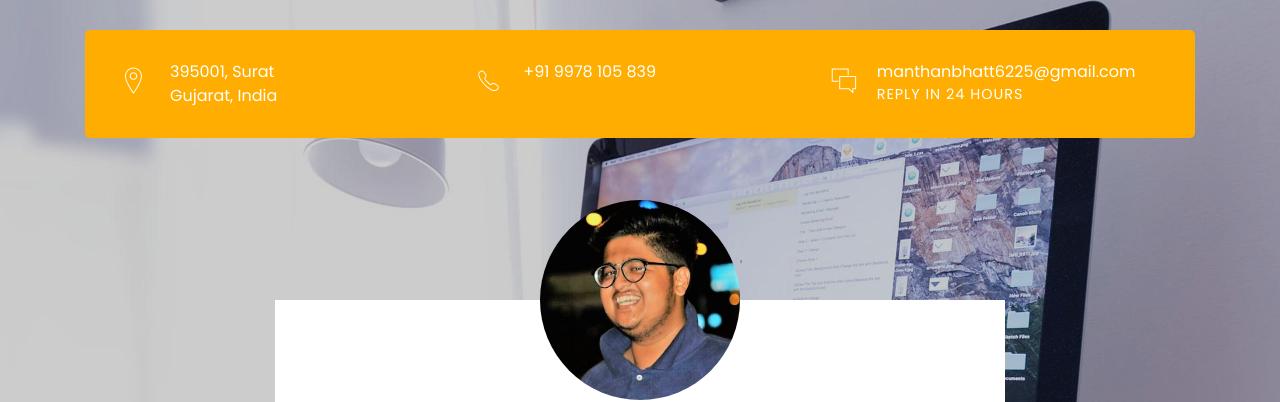
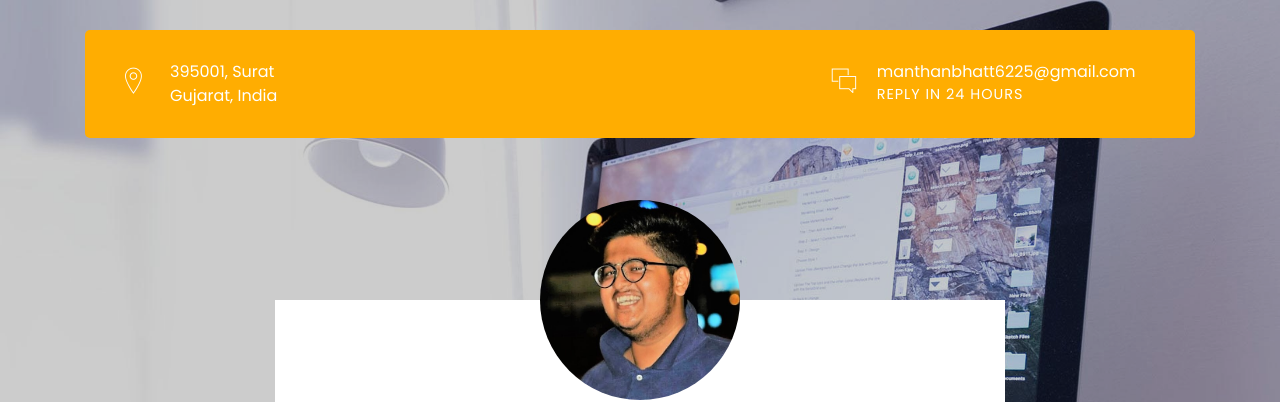
Before and after one commit to ManthanBhatt/manthanbhatt.github.io, a website: page resume.html in a window 1280 px wide. Shown: the top 402 px of the page. Drawn offline with Linux system fonts and the light colour scheme; files whose address does not match are found by name.

Commit message:
Update resume.html

```diff
--- a/resume.html
+++ b/resume.html
@@ -46,13 +46,7 @@
 					</div><!-- col-sm-4 -->
 
 					<div class="col-sm-6 col-md-6 col-lg-4">
-						<div class="info">
-							<i class="icon ion-ios-telephone-outline"></i>
-							<div class="right-area">
-								<h5>+91 9978 105 839</h5>
-								<h6></h6>
-							</div><!-- right-area -->
-						</div><!-- info -->
+
 					</div><!-- col-sm-4 -->
 
 					<div class="col-sm-6 col-md-6 col-lg-4">
```
